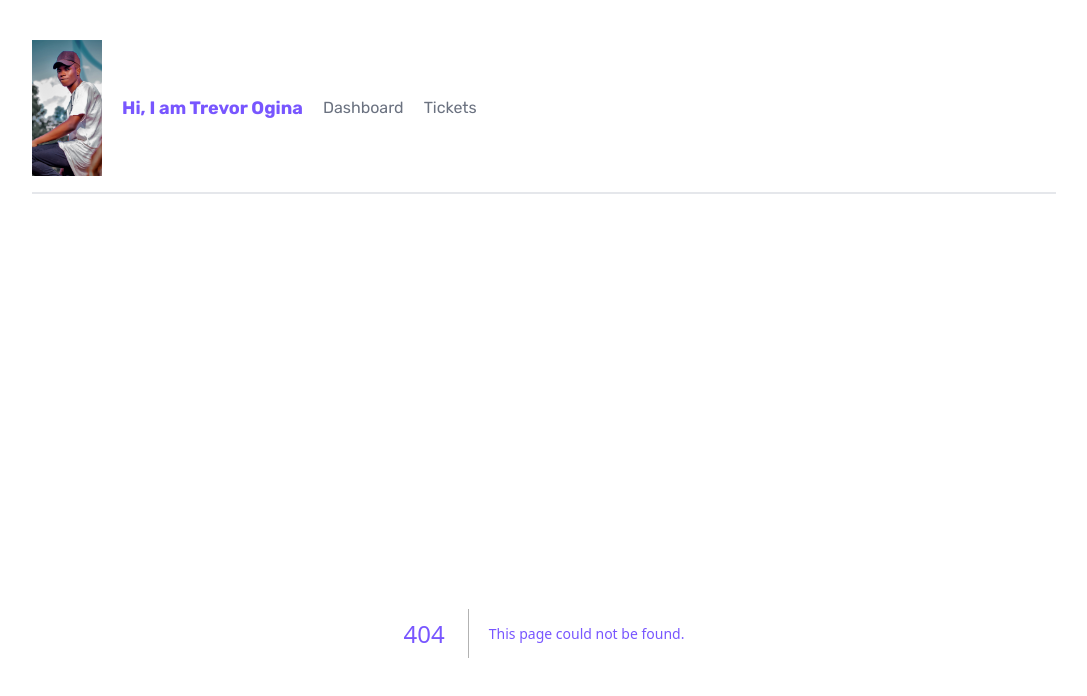
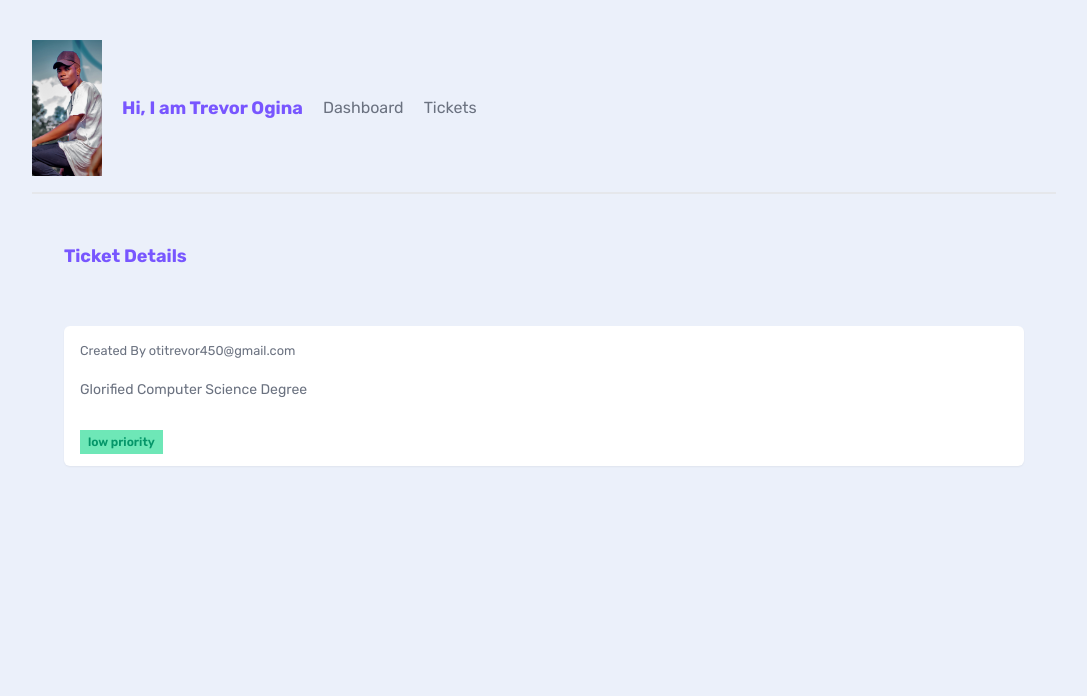
Before and after one commit to Trevor-crypto243/NEXT-JS, a Next.js app: page /tickets/1 in a window 1280 px wide. Before the commit this address had no page. Shown: the top 696 px of the page, without its empty margins (96-1183 px from the left). Built offline with nearby package versions, Linux system fonts and the light colour scheme; data requests are answered from the project's data file.

Commit message:
Dynamic Segments

```diff
--- a/app/tickets/TicketList.jsx
+++ b/app/tickets/TicketList.jsx
@@ -1,3 +1,4 @@
+import Link from "next/link"
 async function getTickets(){
     const response = await fetch('http://localhost:4000/tickets',{
         next:{
@@ -16,11 +17,13 @@
 
             {tickets.map((ticket)=>(
                <div key={ticket.id} className="card my-5">
+                    <Link href={`/tickets/${ticket.id}`}>
                     <h3>{ticket.title}</h3>
                     <p>{ticket.body.slice(0,200)}...</p>
                     <div className={`pill ${ticket.priority}`}>
                         {ticket.priority} priority
                     </div>
+                    </Link>
                </div>
             ))}
             {tickets.length === 0 && (
--- /dev/null
+++ b/app/tickets/[id]/page.jsx
@@ -0,0 +1,34 @@
+import React from 'react'
+
+
+async function getTicket(id){
+    const response = await fetch('http://localhost:4000/tickets/'+id,{
+        next:{
+            revalidate: 60 //seconds 0 - to never cache
+        }
+    })
+
+    return response.json()
+}
+
+
+
+export default async function TicketDetails({params}) {
+
+  const ticket = await getTicket(params.id)
+  return (
+    <main>
+        <nav>
+            <h2>Ticket Details</h2>
+        </nav>
+        <div className='card'>
+            <h3>{ticket.Title}</h3>
+            <small>Created By {ticket.user_email}</small>
+            <p>{ticket.body}</p>
+            <div className={`pill ${ticket.priority}`}>
+                {ticket.priority} priority
+            </div>
+        </div>
+    </main>
+  )
+}
```
Also changed, not shown: 1 other file (tests, documents, lock files or other folders).
